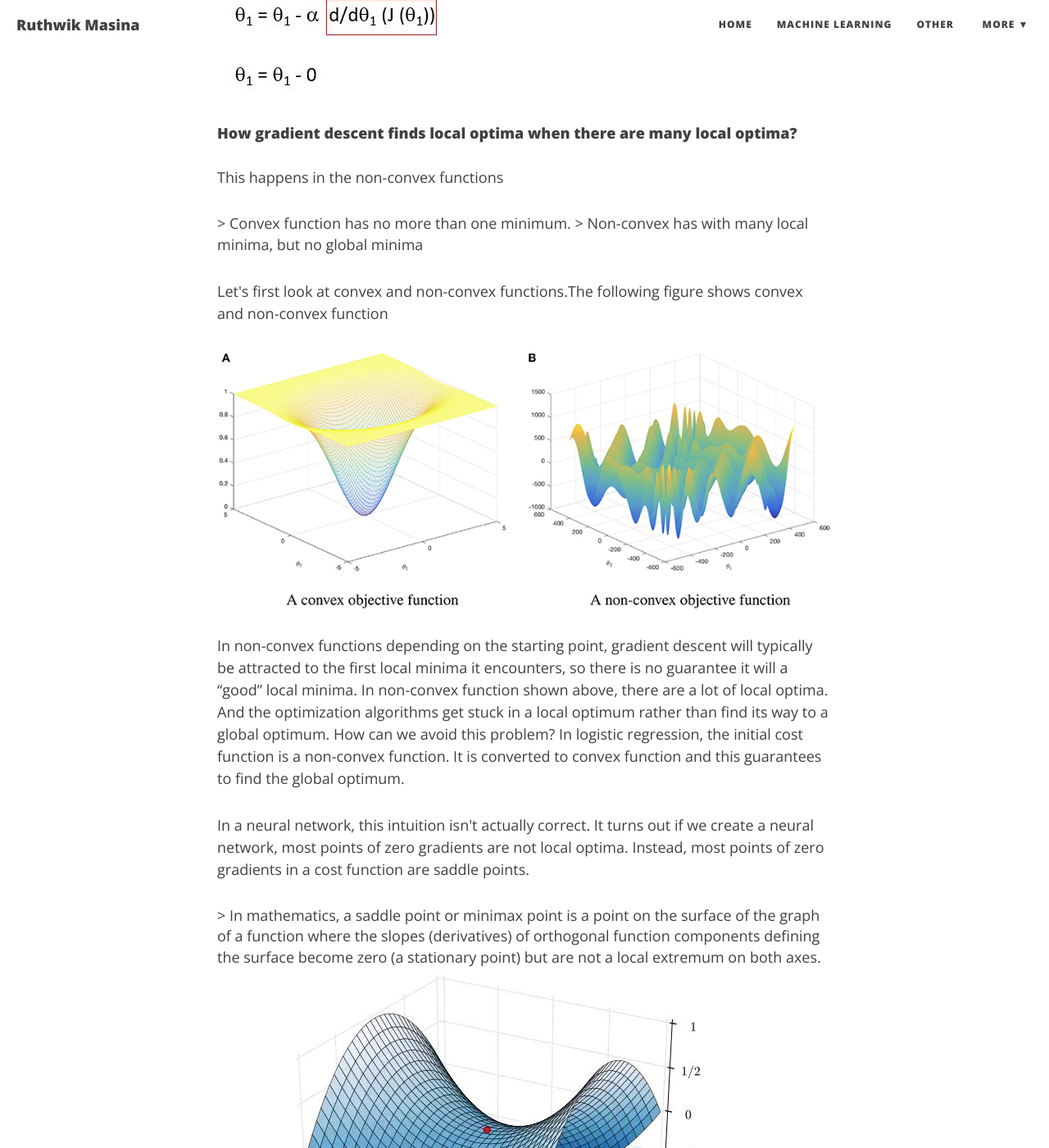
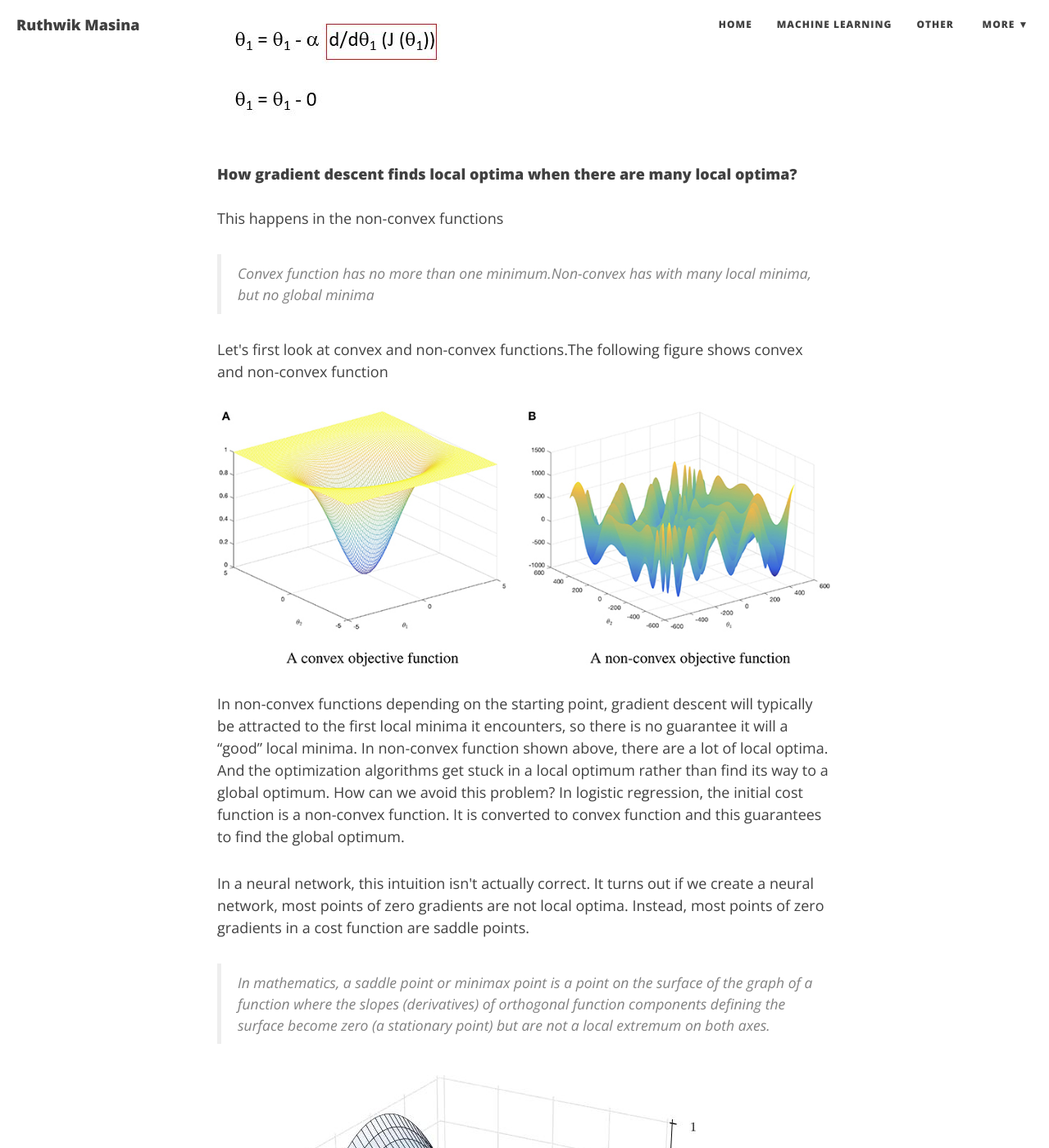
Before and after one commit to Ruthwik/ruthwik.github.io, a Jekyll site: the page built from _posts/2018-01-15-gradient-descent.md, in a window 1280 px wide and 1400 px high, scrolled down 3801 px. Shown: the whole window at 82% size. Built offline with Jekyll 4.4.1, drawn with Linux system fonts in a browser that asks for light colours; nearby versions of some CDN libraries; comment, search, counter and statistics services are not loaded; some of the changed text lies outside the part shown.

Commit message:
update the post

```diff
--- a/_posts/2018-01-15-gradient-descent.md
+++ b/_posts/2018-01-15-gradient-descent.md
@@ -29,11 +29,11 @@ bigimg:
 Let's look at an example and understand the gradient descent algorithm. Consider a linear equation as shown below. theta1 and theta0 are the two paramters. I will use <code>theta</code> wording instead of symbol.</p>
 <img src="/img/gradientdescent/linearequation.JPG" alt="linearequation"/>
 
-<p>There are many cost functions. In our case of linear equation, our purpose is to reduce the mean squared error between the hypothesis (h(x)) value and actual value.The cost function is shown as follows<p>
+<p>There are many cost functions. In our case of linear equation, our purpose is to reduce the mean squared error between the hypothesis (h(x)) value and actual value.The cost function is shown as follows</p>
 
 <img src="/img/gradientdescent/costfunction.JPG" alt="costfunction"/>
 
-
+<p>
 The following figure shows plot between J(theta1), theta1 and a tangent line (shown in red) that has a positive slope, and therefore has a positive derivative.
 </p>
 
@@ -63,8 +63,8 @@ In gradient descent the theta1 is updated as theta1, minus alpha times some posi
 
 <p>This happens in the non-convex functions</p>
 
-> Convex function has no more than one minimum.
-> Non-convex has with many local minima, but no global minima
+> Convex function has no more than one minimum.Non-convex has with many local minima, but no global minima
+
 <p>Let's first look at convex and non-convex functions.The following figure shows convex and non-convex function</p>
 
 <img src="/img/gradientdescent/convex.jpg" alt="convex"/>
```
